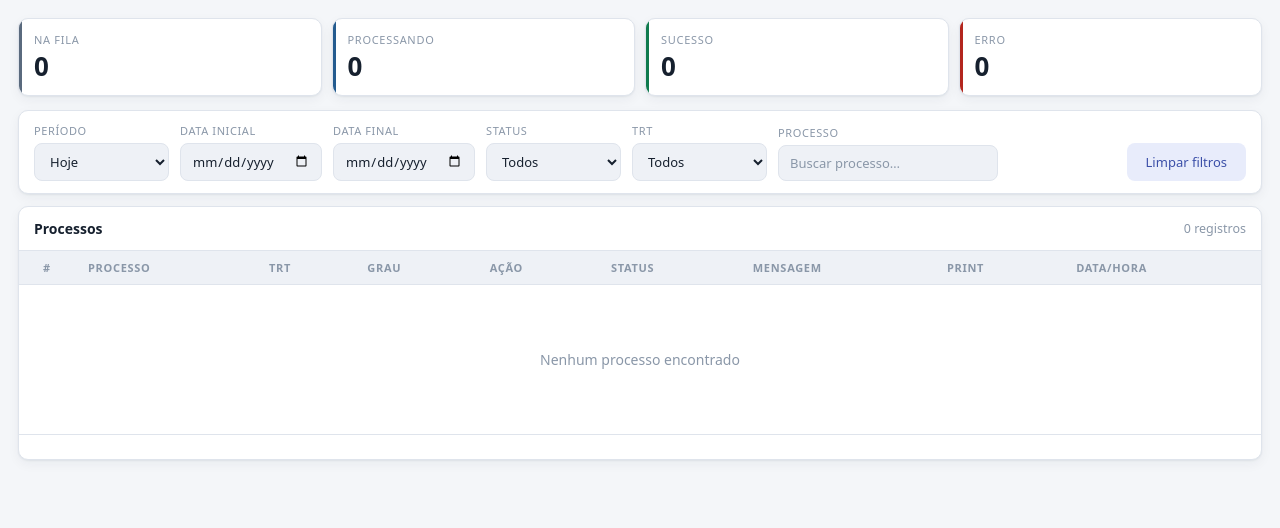
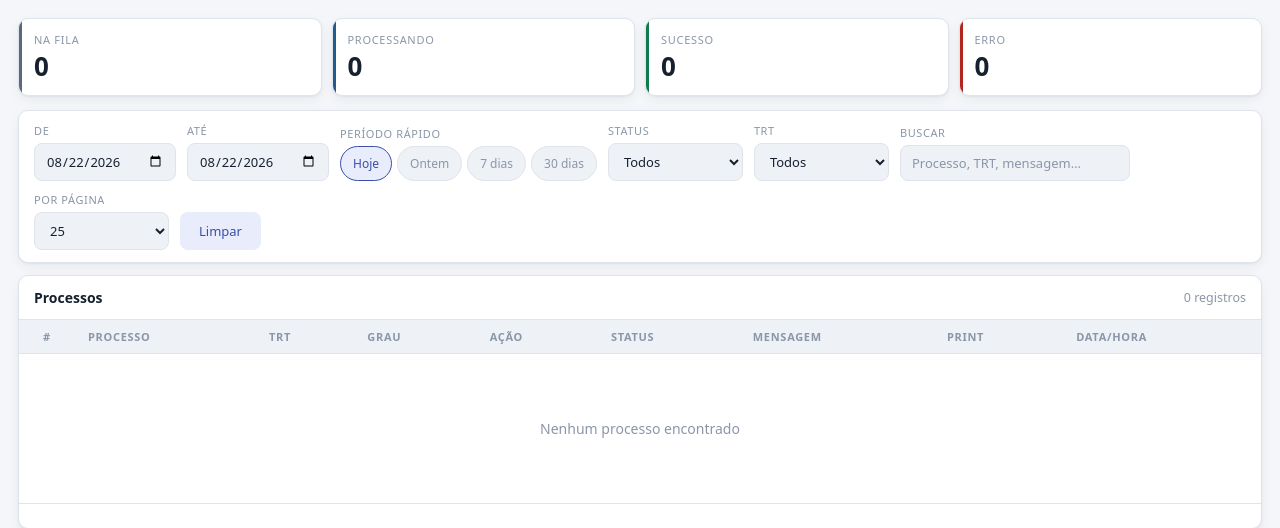
Before and after one commit to LucasWallaceG/api_push_process, a Flask app: page / in a window 1280 px wide. Shown: the part 64-592 px from the top of the page. Run offline with Flask 3, Linux system fonts and the light colour scheme; data comes from the database, SQL or seed files in the repository; data that the repository does not hold is empty.

Commit message:
feat: adopt the shared panel filter bar on the dashboard
The Período select and the date inputs were two competing states: picking a
period cleared the dates and typing a date cleared the period. The De/Até
inputs are now the single source of truth and the Hoje/Ontem/7 dias/30 dias
chips only write into them.

Also adds a "Por página" selector (page size was fixed at 10), debounces the
search at 350ms and widens it to processo, TRT and message, resets to page 1
on every filter change, and discards stale responses so the 3s poll cannot
overwrite the table with an older payload.

Co-Authored-By: Claude Opus 5 (1M context) <noreply@anthropic.com>

```diff
--- a/templates/dashboard.html
+++ b/templates/dashboard.html
@@ -81,10 +81,18 @@
     .filters input:focus,.filters select:focus{border-color:var(--accent);background:var(--surface);
         box-shadow:0 0 0 3px var(--accent-soft)}
     .filters input::placeholder{color:var(--ink-faint)}
-    .btn-clear{margin-left:auto;padding:9px 18px;background:var(--accent-soft);color:var(--accent);
+    .btn-clear{padding:9px 18px;background:var(--accent-soft);color:var(--accent);
         border:1px solid transparent;border-radius:8px;font-size:13px;cursor:pointer;font-weight:500;
         font-family:inherit;transition:.15s}
     .btn-clear:hover{border-color:var(--accent)}
+    /* Atalhos de periodo: chips arredondados, visualmente subordinados aos inputs */
+    .atalhos{display:flex;gap:5px}
+    .chip-per{border:1px solid var(--line);background:var(--surface-2);color:var(--ink-faint);
+        padding:8px 12px;border-radius:999px;font-size:12px;cursor:pointer;font-family:inherit;transition:.15s}
+    .chip-per:hover{border-color:var(--accent);color:var(--accent)}
+    .chip-per[aria-pressed="true"]{border-color:var(--accent);color:var(--accent);background:var(--accent-soft)}
+    .field-atalhos{min-width:0}
+    #filter-processo{min-width:230px}
 
     /* ── Tabela ── */
     .table-wrap{overflow:hidden}
@@ -178,24 +186,21 @@
     <!-- Filtros -->
     <div class="panel filters">
         <div class="field">
-            <label for="filter-periodo">Período</label>
-            <select id="filter-periodo">
-                <option value="">Hoje</option>
-                <option value="ontem">Ontem</option>
-                <option value="7">Últ. 7 dias</option>
-                <option value="15">Últ. 15 dias</option>
-                <option value="30">Últ. 30 dias</option>
-                <option value="45">Últ. 45 dias</option>
-                <option value="60">Últ. 60 dias</option>
-            </select>
-        </div>
-        <div class="field">
-            <label for="filter-data-inicio">Data inicial</label>
+            <label for="filter-data-inicio">De</label>
             <input type="date" id="filter-data-inicio">
         </div>
         <div class="field">
-            <label for="filter-data-fim">Data final</label>
+            <label for="filter-data-fim">Até</label>
             <input type="date" id="filter-data-fim">
+        </div>
+        <div class="field field-atalhos">
+            <label>Período rápido</label>
+            <div class="atalhos">
+                <button type="button" class="chip-per" data-dias="0">Hoje</button>
+                <button type="button" class="chip-per" data-dias="1">Ontem</button>
+                <button type="button" class="chip-per" data-dias="7">7 dias</button>
+                <button type="button" class="chip-per" data-dias="30">30 dias</button>
+            </div>
         </div>
         <div class="field">
             <label for="filter-status">Status</label>
@@ -215,10 +220,16 @@
             </select>
         </div>
         <div class="field">
-            <label for="filter-processo">Processo</label>
-            <input type="text" id="filter-processo" placeholder="Buscar processo…">
+            <label for="filter-processo">Buscar</label>
+            <input type="search" id="filter-processo" placeholder="Processo, TRT, mensagem…">
         </div>
-        <button class="btn-clear" onclick="clearFilters()">Limpar filtros</button>
+        <div class="field">
+            <label for="filter-por-pagina">Por página</label>
+            <select id="filter-por-pagina">
+                <option>25</option><option>50</option><option>100</option>
+            </select>
+        </div>
+        <button class="btn-clear" id="btn-limpar" type="button">Limpar</button>
     </div>
 
     <!-- Tabela -->
@@ -260,7 +271,7 @@
 
     <script>
         const POLL_INTERVAL = 3000;
-        const PAGE_SIZE = 10;
+        const porPagina = () => parseInt(document.getElementById('filter-por-pagina').value, 10) || 25;
         let allData = [];
         let currentPage = 1;
 
@@ -271,35 +282,46 @@
             return `${y}-${m}-${d}`;
         }
 
+        // Os inputs De/Ate sao a fonte unica da verdade do periodo.
+        // Os chips apenas ESCREVEM neles - nao existe estado paralelo brigando.
         function calcDateRange() {
-            const periodo = document.getElementById('filter-periodo').value;
-            const inputInicio = document.getElementById('filter-data-inicio').value;
-            const inputFim = document.getElementById('filter-data-fim').value;
+            return {
+                data_inicio: document.getElementById('filter-data-inicio').value || '',
+                data_fim: document.getElementById('filter-data-fim').value || ''
+            };
+        }
 
-            // Inputs de data tem prioridade quando preenchidos
-            if (inputInicio || inputFim) {
-                return { data_inicio: inputInicio || '', data_fim: inputFim || '' };
-            }
+        // 0 = hoje | 1 = ontem | N > 1 = ultimos N dias (incluindo hoje)
+        function intervaloDe(dias) {
+            const f = new Date(), i = new Date();
+            if (dias === 1) { i.setDate(i.getDate() - 1); f.setDate(f.getDate() - 1); }
+            else if (dias > 1) { i.setDate(i.getDate() - dias + 1); }
+            return { ini: toISODate(i), fim: toISODate(f) };
+        }
 
-            const hoje = new Date();
+        function aplicarPeriodo(dias) {
+            const r = intervaloDe(dias);
+            document.getElementById('filter-data-inicio').value = r.ini;
+            document.getElementById('filter-data-fim').value = r.fim;
+            marcarChip(dias);
+        }
 
-            if (periodo === 'ontem') {
-                const ontem = new Date(hoje);
-                ontem.setDate(ontem.getDate() - 1);
-                const d = toISODate(ontem);
-                return { data_inicio: d, data_fim: d };
-            }
+        // null = intervalo manual, nenhum chip marcado
+        function marcarChip(dias) {
+            document.querySelectorAll('.chip-per').forEach(c =>
+                c.setAttribute('aria-pressed', String(parseInt(c.dataset.dias, 10) === dias)));
+        }
 
-            if (periodo && !isNaN(periodo)) {
-                const dias = parseInt(periodo);
-                const inicio = new Date(hoje);
-                inicio.setDate(inicio.getDate() - dias);
-                return { data_inicio: toISODate(inicio), data_fim: toISODate(hoje) };
-            }
-
-            // Padrao: hoje
-            const d = toISODate(hoje);
-            return { data_inicio: d, data_fim: d };
+        // Datas digitadas na mao: descobre se batem com algum atalho
+        function sincronizarChip() {
+            const ini = document.getElementById('filter-data-inicio').value;
+            const fim = document.getElementById('filter-data-fim').value;
+            let achou = null;
+            [0, 1, 7, 30].forEach(d => {
+                const r = intervaloDe(d);
+                if (r.ini === ini && r.fim === fim) achou = d;
+            });
+            marcarChip(achou);
         }
 
         function badgeClass(status) {
@@ -366,12 +388,14 @@
             return registros.filter(r => {
                 if (status && r.status !== status) return false;
                 if (trt && String(r.trt) !== trt) return false;
-                if (proc && !(r.processo || '').toLowerCase().includes(proc)) return false;
+                // busca livre: varre processo, TRT e mensagem (como no padrao do painel)
+                if (proc && ![r.processo, r.trt, r.msg].join(' ').toLowerCase().includes(proc)) return false;
                 return true;
             });
         }
 
         function renderTable(registros) {
+            const PAGE_SIZE = porPagina();
             const tbody = document.getElementById('table-body');
             const filtered = getFiltered(registros);
             const total = filtered.length;
@@ -439,16 +463,18 @@
         }
 
         function clearFilters() {
-            document.getElementById('filter-periodo').value = '';
-            document.getElementById('filter-data-inicio').value = '';
-            document.getElementById('filter-data-fim').value = '';
+            aplicarPeriodo(0);                                       // volta para hoje
             document.getElementById('filter-status').value = '';
             document.getElementById('filter-trt').value = '';
             document.getElementById('filter-processo').value = '';
+            document.getElementById('filter-por-pagina').value = '25';
+            currentPage = 1;
             fetchDashboard();
         }
 
+        let reqAtual = 0;
         async function fetchDashboard() {
+            const meu = ++reqAtual;          // guarda de corrida: poll de 3s + acoes do usuario
             try {
                 const range = calcDateRange();
                 const params = new URLSearchParams();
@@ -457,6 +483,7 @@
 
                 const res = await fetch('/api/dashboard?' + params.toString());
                 const json = await res.json();
+                if (meu !== reqAtual) return;    // resposta velha: descarta
                 allData = json.registros || [];
 
                 updateKPIs(allData);
@@ -468,31 +495,42 @@
                 document.getElementById('last-update').textContent =
                     `Atualizado ${pad(now.getHours())}:${pad(now.getMinutes())}:${pad(now.getSeconds())}`;
             } catch (e) {
+                if (meu !== reqAtual) return;
                 console.error('Erro ao buscar dados:', e);
             }
         }
 
-        // Filtros de periodo: recarregam dados do servidor
-        document.getElementById('filter-periodo').addEventListener('change', () => {
-            // Limpar inputs de data ao selecionar periodo por atalho
-            document.getElementById('filter-data-inicio').value = '';
-            document.getElementById('filter-data-fim').value = '';
-            fetchDashboard();
-        });
-        document.getElementById('filter-data-inicio').addEventListener('change', () => {
-            // Limpar select de periodo ao usar datas manuais
-            document.getElementById('filter-periodo').value = '';
-            fetchDashboard();
-        });
-        document.getElementById('filter-data-fim').addEventListener('change', () => {
-            document.getElementById('filter-periodo').value = '';
-            fetchDashboard();
+        // Chips de periodo: escrevem nas datas e recarregam do servidor
+        document.querySelectorAll('.chip-per').forEach(c =>
+            c.addEventListener('click', () => {
+                aplicarPeriodo(parseInt(c.dataset.dias, 10));
+                currentPage = 1;
+                fetchDashboard();
+            }));
+
+        // Datas: o intervalo e o unico filtro que viaja na query string
+        ['filter-data-inicio', 'filter-data-fim'].forEach(id =>
+            document.getElementById(id).addEventListener('change', () => {
+                sincronizarChip();
+                currentPage = 1;
+                fetchDashboard();
+            }));
+
+        // Filtros locais: re-render na tabela ja carregada (sempre volta para a pagina 1)
+        ['filter-status', 'filter-trt', 'filter-por-pagina'].forEach(id =>
+            document.getElementById(id).addEventListener('change', () => { currentPage = 1; renderTable(allData); }));
+
+        // Busca com debounce: nao re-renderiza a cada tecla
+        let deb;
+        document.getElementById('filter-processo').addEventListener('input', () => {
+            clearTimeout(deb);
+            deb = setTimeout(() => { currentPage = 1; renderTable(allData); }, 350);
         });
 
-        // Filtros locais: re-render na tabela existente (volta para página 1)
-        document.getElementById('filter-status').addEventListener('change', () => { currentPage = 1; renderTable(allData); });
-        document.getElementById('filter-trt').addEventListener('change', () => { currentPage = 1; renderTable(allData); });
-        document.getElementById('filter-processo').addEventListener('input', () => { currentPage = 1; renderTable(allData); });
+        document.getElementById('btn-limpar').addEventListener('click', clearFilters);
+
+        // Estado inicial: hoje (mesmo default do servidor quando nao recebe datas)
+        aplicarPeriodo(0);
 
         // Poll
         fetchDashboard();
```
